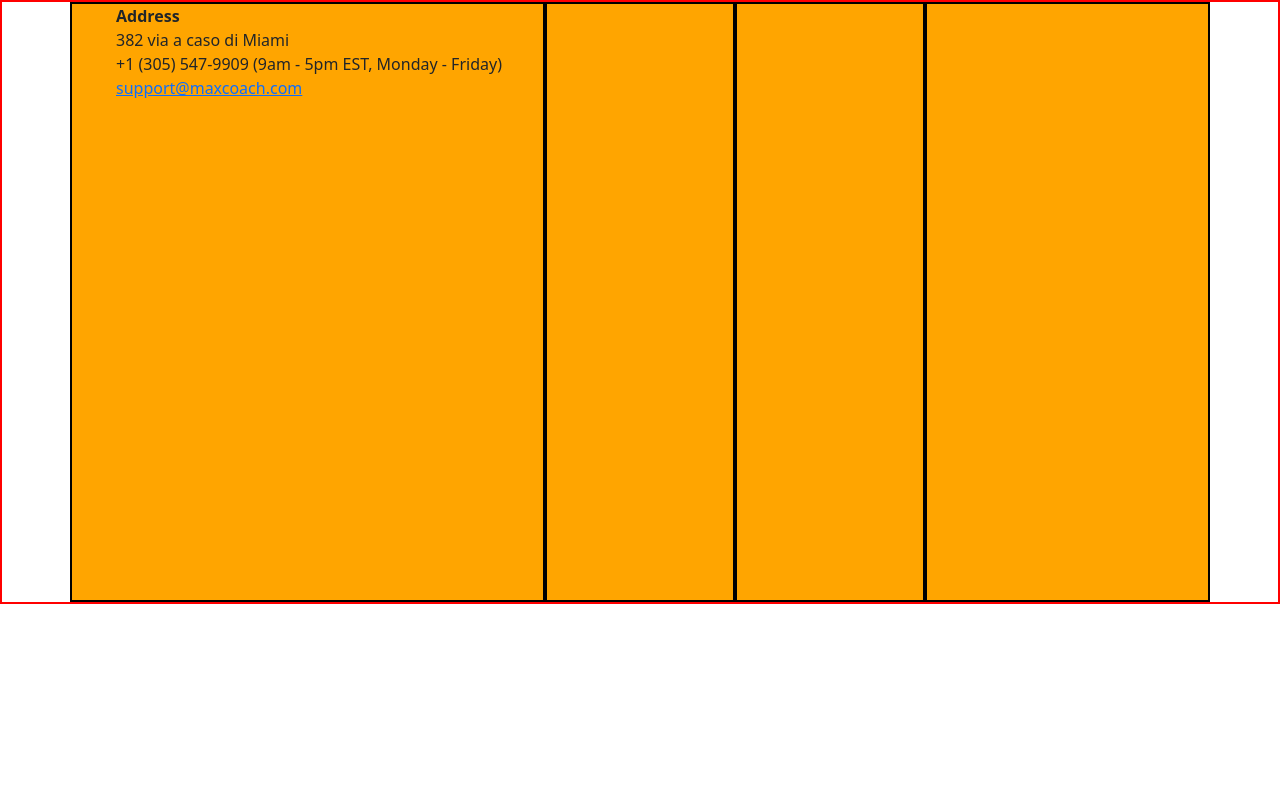
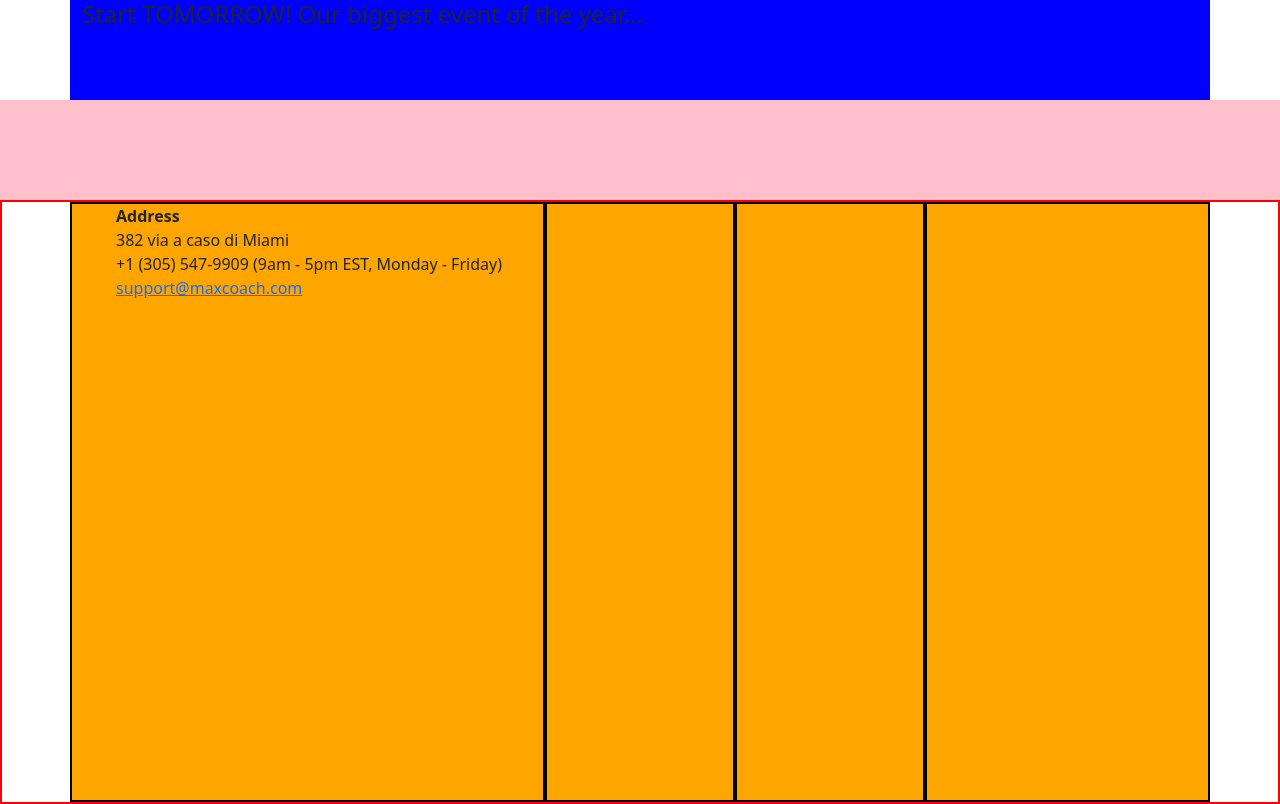
Before and after one commit to BeneArp/proj-html-vuejs, a Vue app: page / in a window 1280 px wide. Built offline with nearby package versions, Linux system fonts and the light colour scheme.

Commit message:
feat: add header layout and countdown component

```diff
--- a/src/App.vue
+++ b/src/App.vue
@@ -1,10 +1,12 @@
 <script>
 import AppFooter from './components/AppFooter.vue'
+import AppHeader from './components/AppHeader.vue';
 
 
 export default{
     name: 'App',
     components:{
+      AppHeader,
       AppFooter,
     },
 
@@ -13,6 +15,7 @@ export default{
 </script>
 
 <template>
+    <AppHeader/>
     <AppFooter/>
 </template>
 
--- a/src/components/AppHeader.vue
+++ b/src/components/AppHeader.vue
@@ -0,0 +1,28 @@
+<script>
+import Countdown from "./Countdown.vue";
+    export default {
+        name: 'AppHeader',
+        components: {
+            Countdown,
+        }
+    }
+
+</script>
+
+<template>
+    <header>
+        <Countdown/>
+        <!-- countdown inizio evento -->
+        <nav class="row "></nav>
+    </header>
+</template>
+
+<style lang="scss" scoped>
+    @use '../styles/partials/variables' as *;
+
+    nav {
+            height: 100px;
+            background-color: pink;
+        }
+
+</style>
--- /dev/null
+++ b/src/components/Countdown.vue
@@ -0,0 +1,26 @@
+<script>
+    export default {
+        name: 'Countdown',
+    }
+
+</script>
+
+<template>
+    <!-- countdown inizio evento -->
+    <section class="container">
+        <div class="row">
+            <h4>Start TOMORROW! Our biggest event of the year...</h4>
+
+        </div>
+    </section>
+</template>
+
+<style lang="scss" scoped>
+    @use '../styles/partials/variables' as *;
+
+
+    section {
+        background-color: blue;
+        height: 100px;
+    }
+</style>
```
